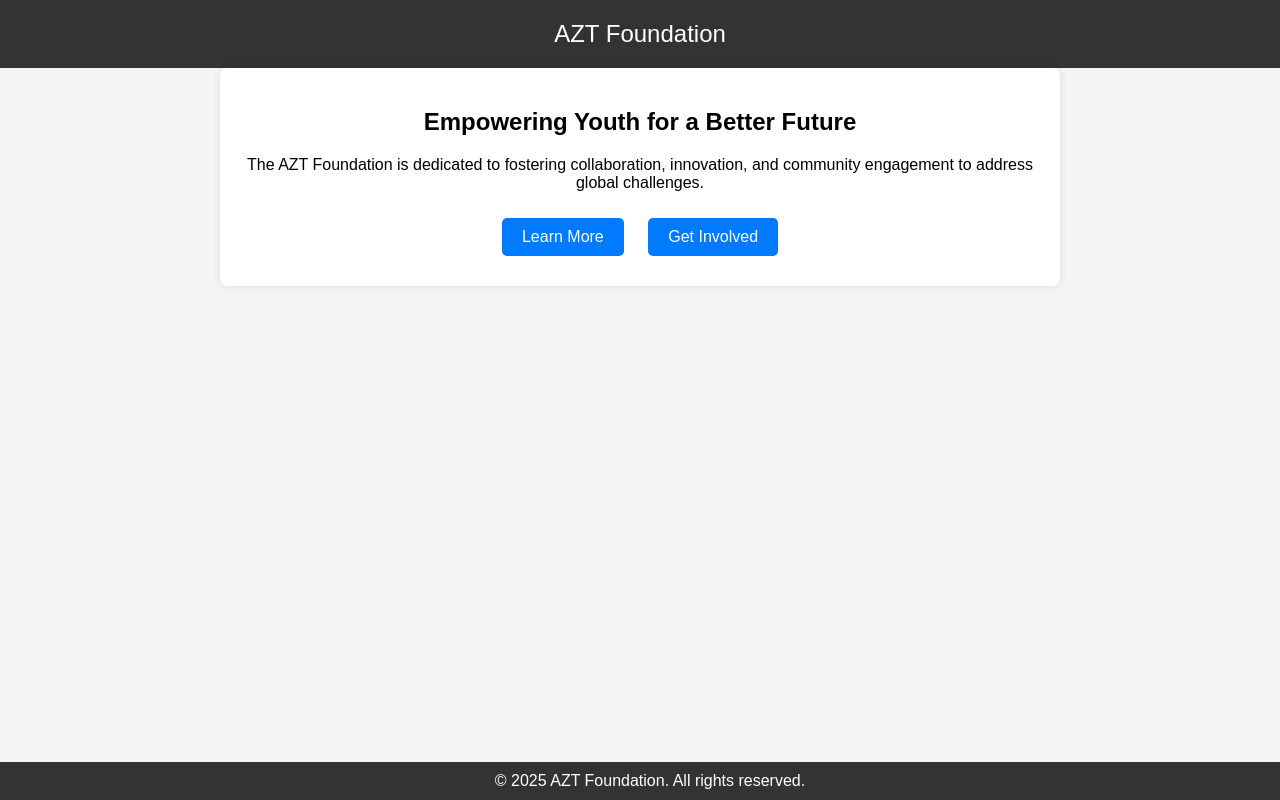
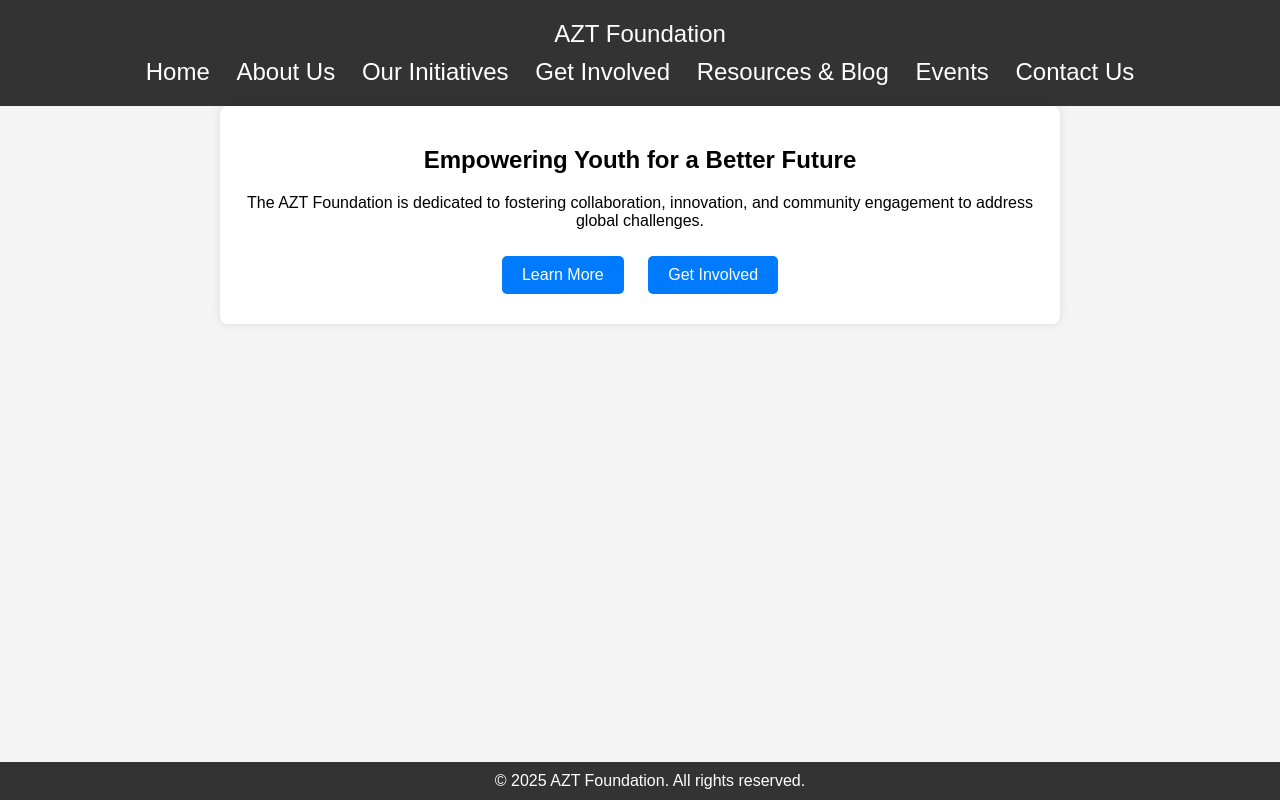
Before and after one commit to aztgroup/aztfoundation, a plain HTML site: page index.html in a window 1280 px wide. Drawn offline with Linux system fonts and the light colour scheme.

Commit message:
adding top menus

```diff
--- a/index.html
+++ b/index.html
@@ -43,11 +43,28 @@
             color: white;
             border-radius: 5px;
         }
+        nav {
+            margin-top: 10px;
+        }
+        nav a {
+            margin: 0 10px;
+            color: white;
+            text-decoration: none;
+        }
     </style>
 </head>
 <body>
     <header>
         AZT Foundation
+        <nav>
+            <a href="#">Home</a>
+            <a href="#">About Us</a>
+            <a href="#">Our Initiatives</a>
+            <a href="#">Get Involved</a>
+            <a href="#">Resources & Blog</a>
+            <a href="#">Events</a>
+            <a href="#">Contact Us</a>
+        </nav>
     </header>
     <section>
         <h1>Empowering Youth for a Better Future</h1>
```
